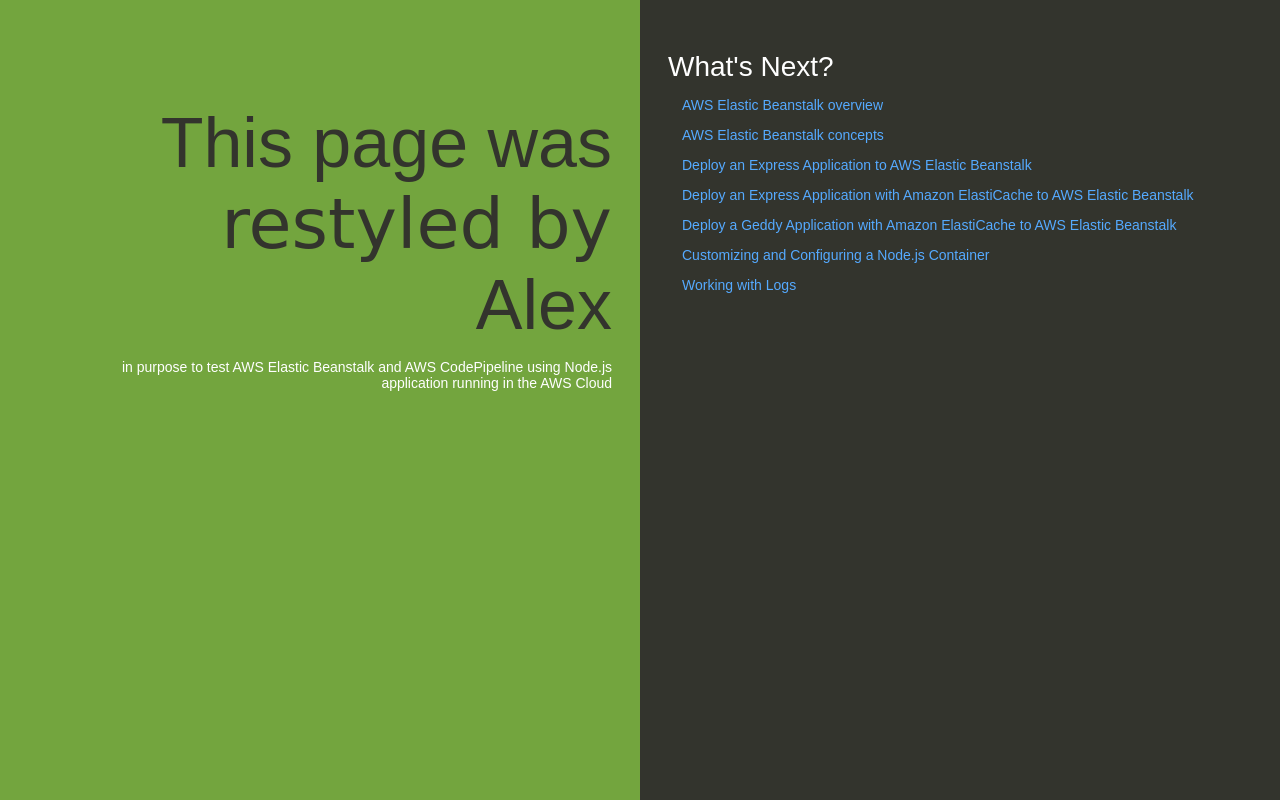
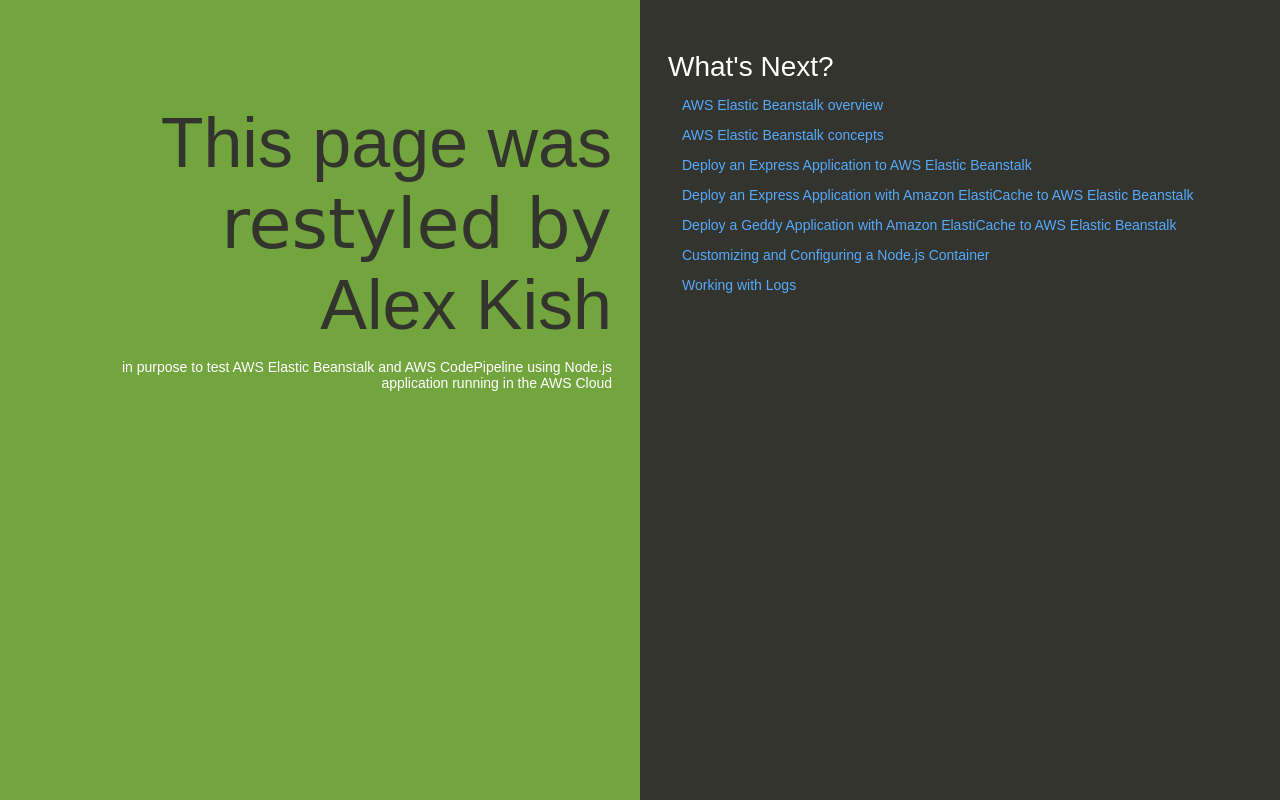
Before and after one commit to lx-kish/aws-eb-code-pipeline, a website: page index.html in a window 1280 px wide. Drawn offline with Linux system fonts and the light colour scheme; a web font is replaced by a local one.

Commit message:
one more restyling

```diff
--- a/index.html
+++ b/index.html
@@ -87,7 +87,7 @@
   </head>
   <body>
     <div class="textColumn">
-      <h1>This page was<br><span class="handwriting">restyled by</span><br>Alex</h1>
+      <h1>This page was<br><span class="handwriting">restyled by</span><br>Alex Kish</h1>
       <p>in purpose to test AWS Elastic Beanstalk and AWS CodePipeline using Node.js application running in the AWS Cloud</p>
     </div>
     <div class="linksColumn">
```
